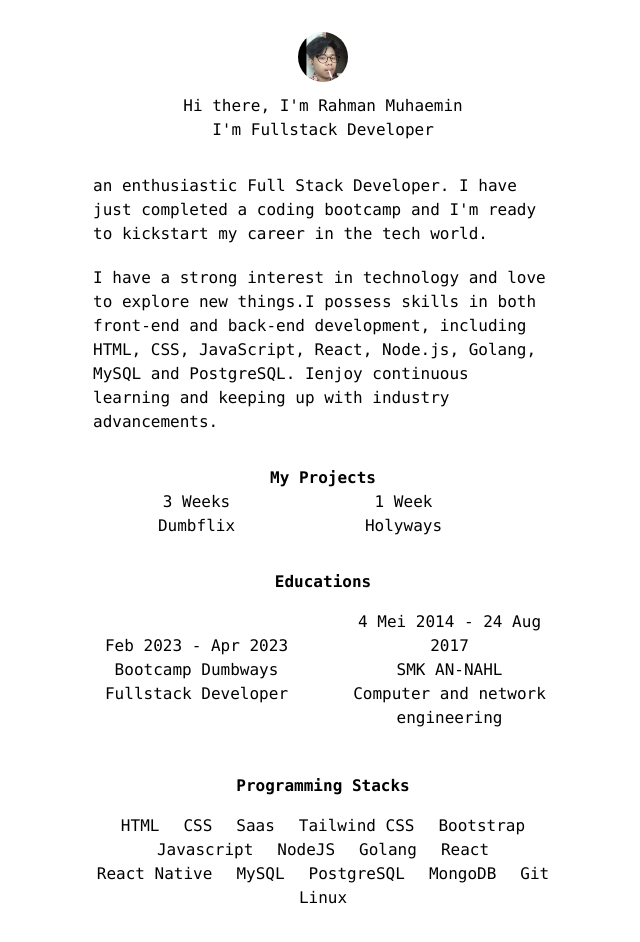
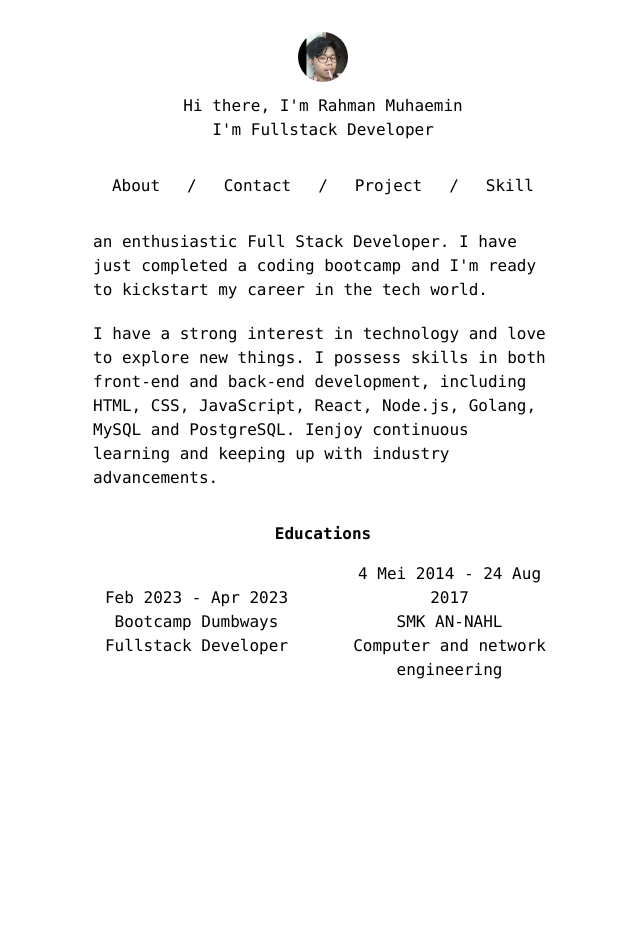
Before and after one commit to thxrhmn/personal-web-next, a Next.js app: page / in a window 1280 px wide. Shown: the whole page, without its empty margins (317-957 px from the left). After the commit the page ends 800 px from the top, so only its background shows below. Built offline with nearby package versions, Linux system fonts and the light colour scheme.

Commit message:
adjustment

```diff
--- a/src/app/data.js
+++ b/src/app/data.js
@@ -5,11 +5,17 @@ export const data = {
     text: "Hi there, I'm Rahman Muhaemin",
     text2: "I'm Fullstack Developer",
   },
+  contacts: {
+    email: "rahmanmuhaemin@gmail.com",
+    linkedin: "https://linkedin.com/in/rahman-muhaemin",
+    github: "https://github.com/thxrhmn",
+    website: "https://thxrhmn.me"
+  },
   desc: {
     text1:
       "an enthusiastic Full Stack Developer. I have just completed a coding bootcamp and I'm ready to kickstart my career in the tech world.",
     text2:
-      "I have a strong interest in technology and love to explore new things.I possess skills in both front-end and back-end development, including HTML, CSS, JavaScript, React, Node.js, Golang, MySQL and PostgreSQL. Ienjoy continuous learning and keeping up with industry advancements.",
+      "I have a strong interest in technology and love to explore new things. I possess skills in both front-end and back-end development, including HTML, CSS, JavaScript, React, Node.js, Golang, MySQL and PostgreSQL. Ienjoy continuous learning and keeping up with industry advancements.",
   },
   projects: [
     {
--- a/src/app/page.js
+++ b/src/app/page.js
@@ -1,5 +1,7 @@
 import Image from "next/image";
 import { data } from "./data";
+import Link from "next/link";
+import Nav from "./components/nav";
 
 export default function Home() {
   return (
@@ -20,21 +22,11 @@ export default function Home() {
         </div>
       </div>
 
+      <Nav />
+
       <div className="my-8 mx-5">
         <p className="desc">{data.desc.text1}</p>
         <p className="desc mt-5">{data.desc.text2}</p>
-      </div>
-
-      <div className="my-8 mx-5">
-        <h2 className="font-bold text-center">My Projects</h2>
-        <div className="flex text-center">
-          {data.projects.map((item) => (
-            <div key={item.name} className="projects w-[45%]">
-              <p className="">{item.process}</p>
-              <a href={item.linkGH} className="">{item.name}</a>
-            </div>
-          ))}
-        </div>
       </div>
 
       <div className="my-8 mx-5">
@@ -50,14 +42,6 @@ export default function Home() {
         </div>
       </div>
 
-      <div className="my-8 mx-5">
-        <h2 className="text-center mb-4 font-bold">Programming Stacks</h2>
-        <ul className="flex flex-wrap gap-x-6 justify-center">
-          {data.programmingStack.map((item) => (
-            <li key={item.name}>{item.name}</li>
-          ))}
-        </ul>
-      </div>
     </main>
   );
 }
```
